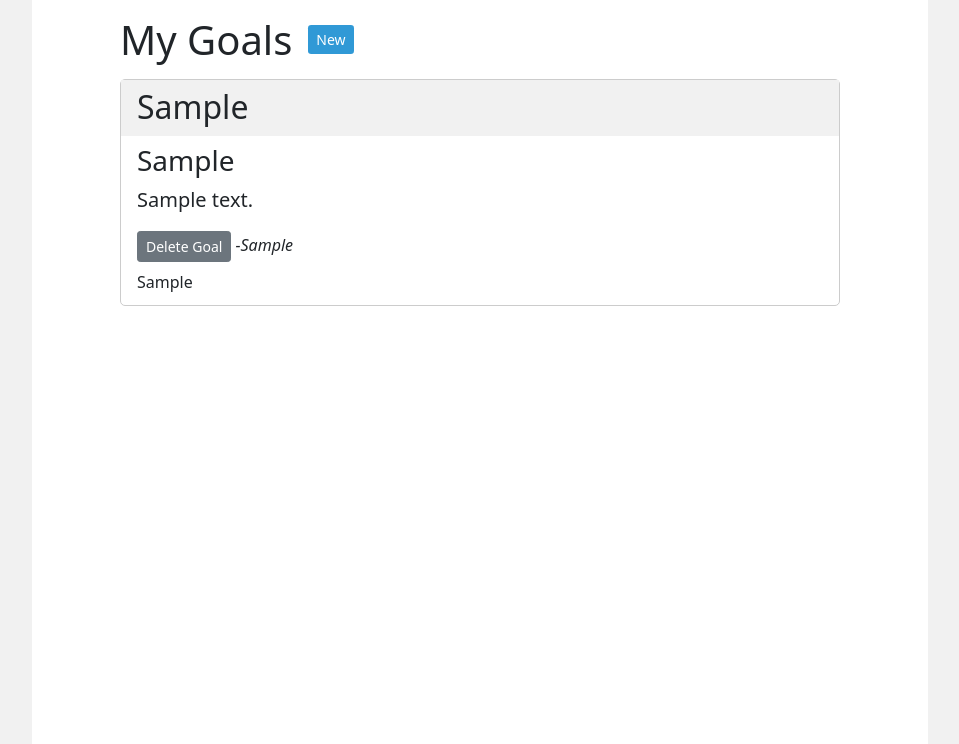
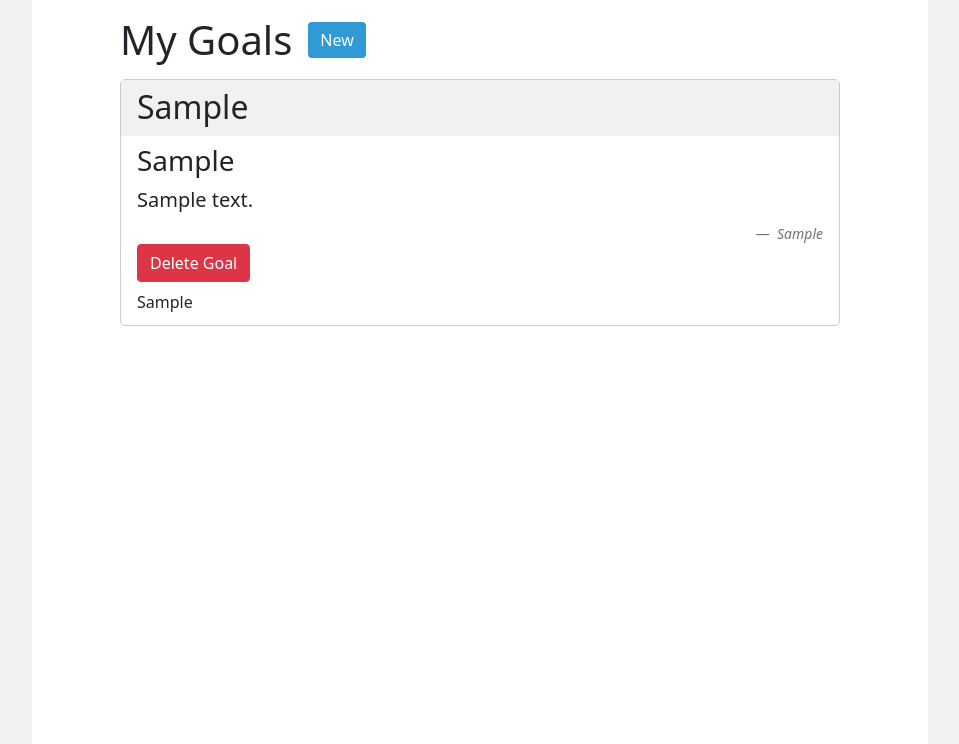
Before and after one commit to markinjamaica/therapy, a Django app: page /goals in a window 1280 px wide. Shown: the part 58-802 px from the top of the page, without its empty margins (160-1119 px from the left). Run offline with Django 3.2, Linux system fonts and the light colour scheme; a user stored in the database is signed in; tables that the repository leaves empty hold one stand-in row (values such as "Sample post").

Commit message:
change goal styling

```diff
--- a/biblehelp/templates/goals.html
+++ b/biblehelp/templates/goals.html
@@ -1,30 +1,30 @@
-{% extends "layout.html" %}
-
-{% block title %}Goals | Thinking Biblically {% endblock %}
-
-{% block body%}
+{% extends "layout.html" %} {% block title %}Goals | Thinking Biblically
+{%endblock %} {% block body%}
 
 <main class="container">
     <div class="container heading-container">
         <h1>My Goals</h1>
-        <a href="{% url 'create' %}" class="btn btn-primary btn-sm" role="button">New</a>
+        <a href="{% url 'create' %}" class="btn btn-primary" role="button"
+            >New</a
+        >
     </div>
-
 
     <div class="goal-container container">
         {% if not goals %}
         <p>You have not set any goals yet</p>
-        {% endif %}
-
-        {% for goal in goals %}
+        {% endif %} {% for goal in goals %}
         <section class="item-container container collapse show">
             <h2 class="advice-item dark category">{{ goal.topic}}</h2>
             <h3>{{ goal.goal }}</h3>
-            <blockquote class="blockquote">{{ goal.scripture_text }}</blockquote>
+            <blockquote class="blockquote">
+                {{ goal.scripture_text }}
+            </blockquote>
             <div class="citation-container">
-                <input type="hidden" value="{{ goal.id }}">
-                <button class="btn btn-secondary btn-sm delete">Delete Goal</button>
-                <cite>-{{ goal.cite }}</cite>
+                <input type="hidden" value="{{ goal.id }}" />
+                <figcaption class="blockquote-footer">
+                    <cite>{{ goal.cite }}</cite>
+                </figcaption>
+                <button class="btn btn-danger delete">Delete Goal</button>
             </div>
             {% if goal.personal_goal %}
             <p>{{ goal.personal_goal }}</p>
@@ -32,7 +32,6 @@
         </section>
         {% endfor %}
     </div>
-
 </main>
 
 {% endblock %}
```
